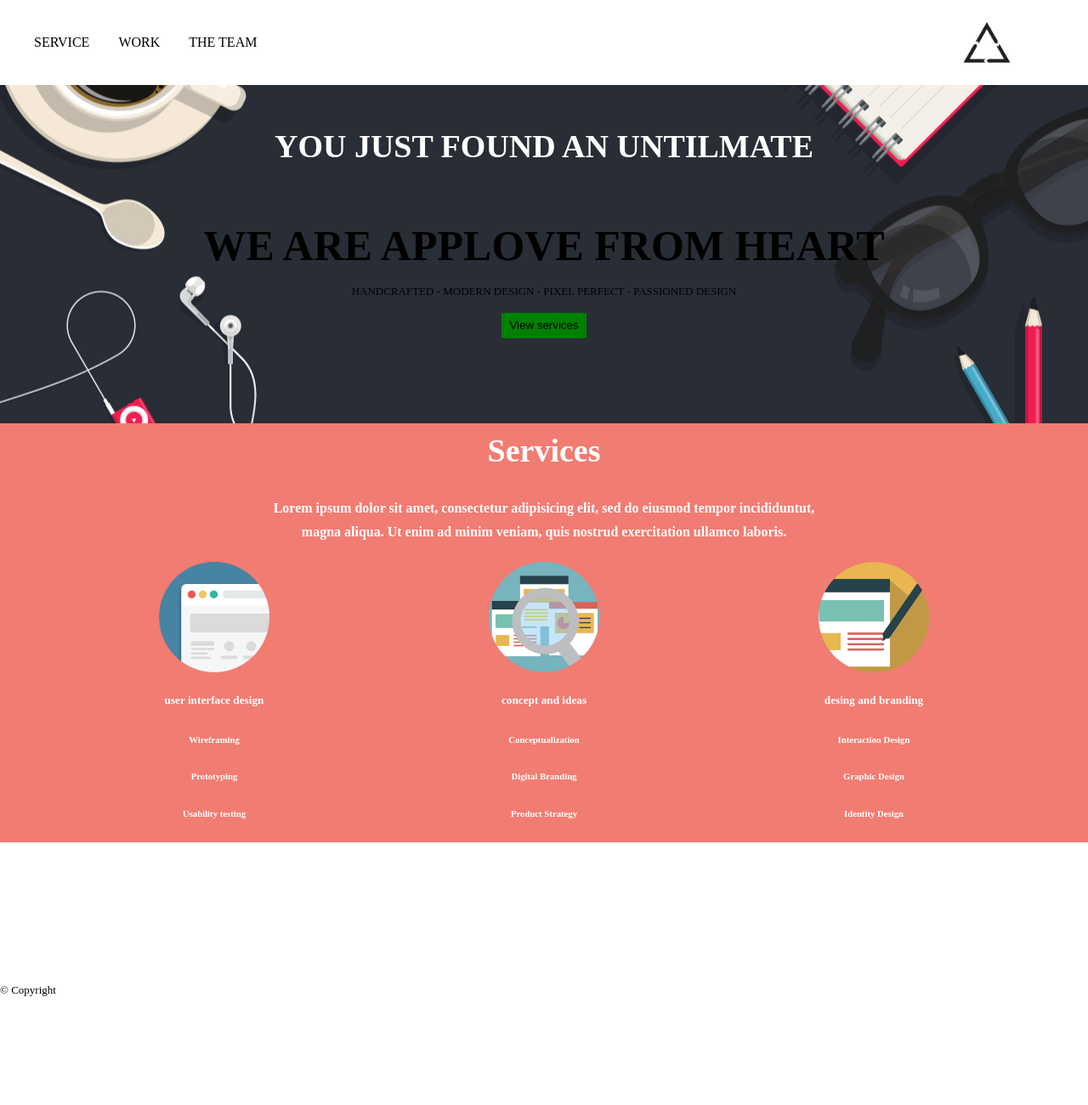
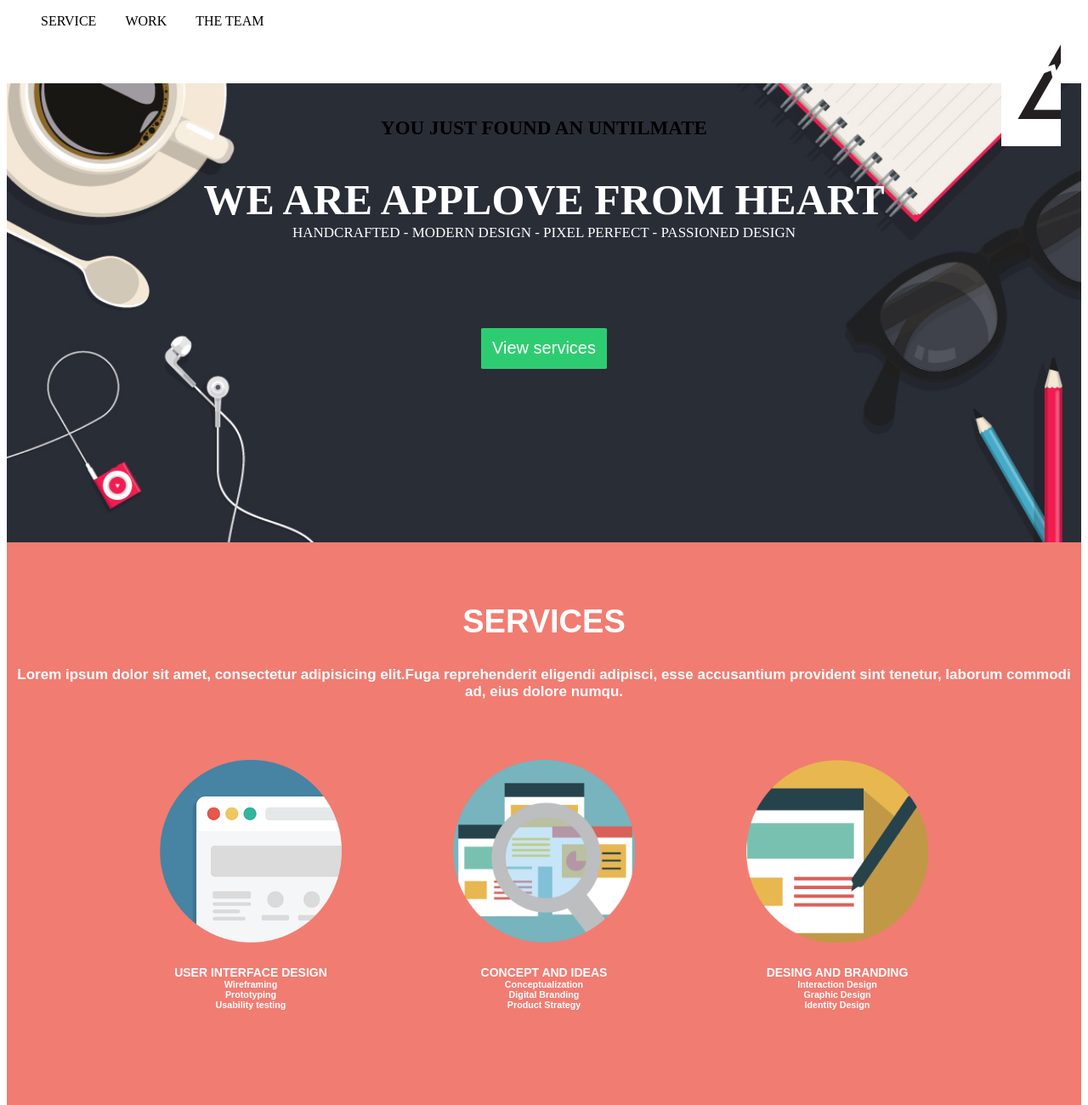
Before and after one commit to YolandaVenturaChz/appLove, a plain HTML site: page index.html in a window 1280 px wide. Shown: the top 1300 px of the page at 85% size. Before the commit the page ends 1189 px from the top, so only its background shows below. Drawn offline with Linux system fonts and the light colour scheme.

Commit message:
arreglos

```diff
--- a/css/main.css
+++ b/css/main.css
@@ -1,52 +1,17 @@
 /*setear css*/
-header{
-  position: fixed;
-  top:0;
-  background-color: white;
-  width: 100%;
-  height: 100px;
-
-}
-li {
-  list-style: none;
-}
-header nav{
-  display: inline-block;
-  margin-right: 750px;
-
-}
-header a{
-  text-transform: uppercase;
-
-}
-
-header figure{
-display: inline-block;
-}
-header li{
-  margin-right: 30px;
-  display: inline-block;
-}
-.log1{
-  width: 70px;
-}
-
-
-
-
 
   }/*CLASES REUTILIZABLES*/
-* {
+/** {
   -webkit-box-sizing: border-box;
   -moz-box-sizing: border-box;
   box-sizing: border-box;
-}
+}*/
 
-*:before, *:after {
+/**:before, *:after {
   -webkit-box-sizing: border-box;
   -moz-box-sizing: border-box;
   box-sizing: border-box;
-}
+}*/
 
 body {
   margin: 0 auto;
@@ -54,9 +19,6 @@ body {
   line-height: 1.71429;
 }
 
-img {
-  vertical-align: middle;
-}
 
 .container {
   width: 1200px;
@@ -64,6 +26,7 @@ img {
   margin-left: auto;
   padding-left: 14px;
   padding-right: 14px;
+
 }
 
 .container:before, .container:after {
@@ -92,13 +55,14 @@ img {
 .m-0 {
   margin: 0px;
 }
-
-a {
-  color: black;
+/*aca empiezo*/
+button a {
+  color: white;
   text-decoration: none;
+  font-size: 20px;
 }
 
-a:hover {
+button a:hover {
   color: #E95853;
 }
 
@@ -107,58 +71,150 @@ a:hover {
 }
 
 /*ESCRIBE TU CÓDIGO DESDE AQUÍ*/
+header{
+  position: fixed;
+  top:0;
+  background-color: white;
+  width: 100%;
+  height: 98px;
 
+}
+li {
+  list-style: none;
+}
+header nav{
+  display: inline;
+  margin-right: 750px;
+
+}
+header a{
+  text-transform: uppercase;
+  color: black;
+  text-decoration: none;
+
+}
+
+header figure{
+display: block;
+overflow: overlay;
+float: right;
+margin-top: -58px;
+width: 70px;
+}
+header li{
+  margin-right: 30px;
+  display: inline-block;
+}
+/*.log1{
+  width: 70px;
+
+}*/
 
 section.bg{
   background-image: url(../assets/images/bg-home.jpg);
   background-position: center;
   background-repeat: no-repeat;
-  margin-top: 100px;
+  background-size: cover;
+  height: 460px;
+  margin-top: 98px;
   text-align: center;
   padding-top: 40px;
   padding-bottom: 40px;
-  height: 318px;
+
 }
-h2{
+ .text-uppercase h2{
   font-size: 23px;
   margin:0;
 }
-h1{
+.text-uppercase h1{
   font-size: 50px;
   margin-bottom: 0;
+  color: white;
 }
-p{
-  font-size: 13px;
+.text-uppercase p{
+  font-size: 17px;
   margin-top:0;
+  color:white;
 }
-button{
-  background-color: green;
-  border-radius: 5%;
+.text-uppercase button{
+  background-color: #2ecc71;
+  border-radius: 2%;
   border:none;
-  width: 100px;
-  height:30px;
+  width: 148px;
+  height:48px;
+  margin-top:85px;
+  text-align: center;
+  ;
 }
-.serv{
+section.serv{
   background-color:#f17c72;
+  height: 646px;
+  background-position: center;
+  background-repeat: no-repeat;
+  background-size: cover;
+  text-align: center;
+  padding-top: 40px;
+  padding-bottom: 40px;
+
 }
-h2{
+.one h2{
   text-align: center;
   font-size: 38px;
   color:white;
+  text-align: center;
+  text-transform: uppercase;
+  font-family: sans-serif;
 }
-h4{
+.one h4{
   text-align: center;
   color:white;
+  font-size: 17px;
+  text-decoration: none;
+  font-family: sans-serif;
+  margin-top: 0;
+  margin-bottom: 70px;
+
 }
 .letters{
   display: inline-block;
-  width:30%;
+  width:341px;
   color:white;
 }
 .letters img{
-width: 34%;
+width: 63%;
 }
-.one{
+.letters h5{
+font-family: sans-serif;
+font-size: 14px;
+margin-bottom: 0;
+text-transform: uppercase;
+}
+.letters h6{
+margin-top: 0;
+margin-bottom: 0;
+font-family: sans-serif;
+}
+.work h2{
+  color: red;
   text-align: center;
+  font-family: verdana;
+  font-size: 43px;
+  margin-top: 61px;
+  margin-bottom: 52px;
+}
+.work h4{
+  text-align: center;
+  color: #474747;
+  font-size: 19px;
+  margin-bottom: 59px;
+}
+.container:after{
+  box-sizing: border-box;
+  -webkit-box-sizing: border-box;
+  -moz-box-sizing: border-box;
 
 }
+  .big{
+  width: 79%;
+  padding-left: 97px;
+}
--- a/index.html
+++ b/index.html
@@ -35,23 +35,27 @@
       <div class="one">
         <h2>Services</h2>
         <h4>
-          Lorem ipsum dolor sit amet, consectetur adipisicing elit, sed do eiusmod tempor incididuntut,<br>
-          magna aliqua. Ut enim ad minim veniam, quis nostrud exercitation ullamco laboris.
+          Lorem ipsum dolor sit amet, consectetur adipisicing elit.Fuga reprehenderit eligendi adipisci,
+          esse accusantium provident sint tenetur, laborum commodi ad, eius dolore numqu.
         </h4>
-        <div class="letters">
+      </div>
+
+      <div class="letters">
           <img src="assets/images/services-1.png" alt="">
           <h5>user interface design</h5>
           <h6>Wireframing</h6>
           <h6>Prototyping</h6>
           <h6>Usability testing</h6>
-        </div>
-        <div class="letters">
+      </div>
+
+      <div class="letters">
        <img src="assets/images/services-2.png" alt="">
           <h5>concept and ideas</h5>
           <h6>Conceptualization</h6>
           <h6>Digital Branding</h6>
           <h6>Product Strategy</h6>
         </div>
+
         <div class="letters">
            <img src="assets/images/services-3.png" alt="">
           <h5>desing and branding</h5>
@@ -59,9 +63,9 @@
           <h6>Graphic Design</h6>
           <h6>Identity Design</h6>
         </div>
-      </div>
-    </section>
-    <section>
+       </section>
+
+       <section class="work">
       <div>
         <h2>work</h2>
         <h4>
@@ -69,6 +73,23 @@
           magna aliqua. Ut enim ad minim veniam, quis nostrud exercitation ullamco laboris.
         </h4>
       </div>
+      <div class="container">
+       <picture><img class="big" src="assets/images/hero.png" alt=""></picture>
+       <picture><img src="assets/images/work-1.jpg" alt=""></picture>
+       <picture><img src="assets/images/work-2.jpg" alt=""></picture>
+        <picture><img src="assets/images/work-3.jpg" alt=""></picture>
+        <picture><img src="assets/images/work-4.jpg" alt=""></picture>
+        <picture><img src="assets/images/work-5.jpg" alt=""></picture>
+        <picture><img src="assets/images/work-6.jpg" alt=""></picture>
+        <picture><img src="assets/images/work-7.jpg" alt=""></picture>
+        <picture><img src="assets/images/work-8.jpg" alt=""></picture>
+        <picture><img src="assets/images/work-9.jpg" alt=""></picture>
+        <picture><img src="assets/images/work-10.jpg" alt=""></picture>
+        <picture><img src="assets/images/work-11.jpg" alt=""></picture>
+        <picture><img src="assets/images/work-12.jpg" alt=""></picture>
+
+
+      </div>
     </section>
     <footer>
       <p>&#169; Copyright</p>
```
